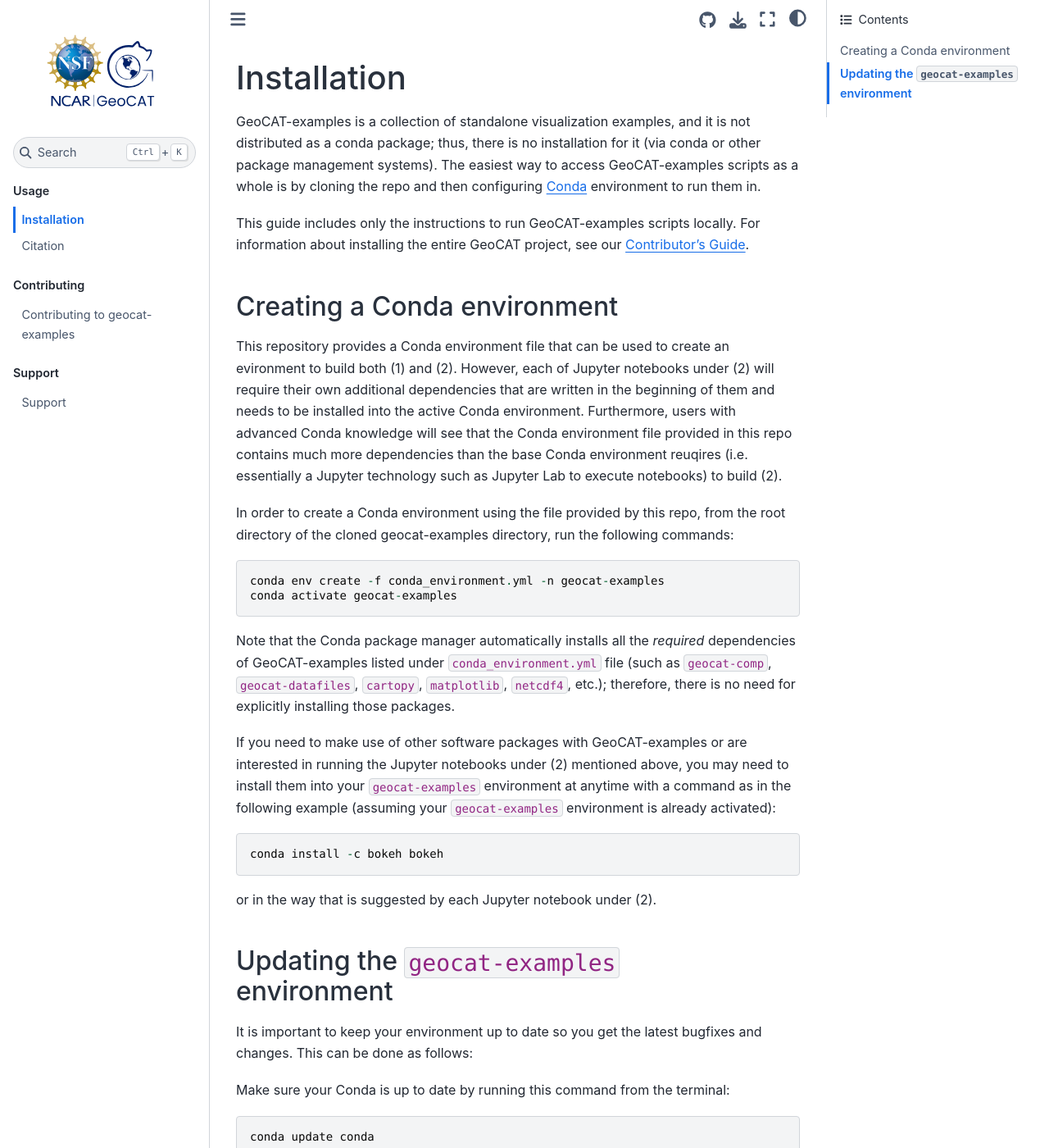
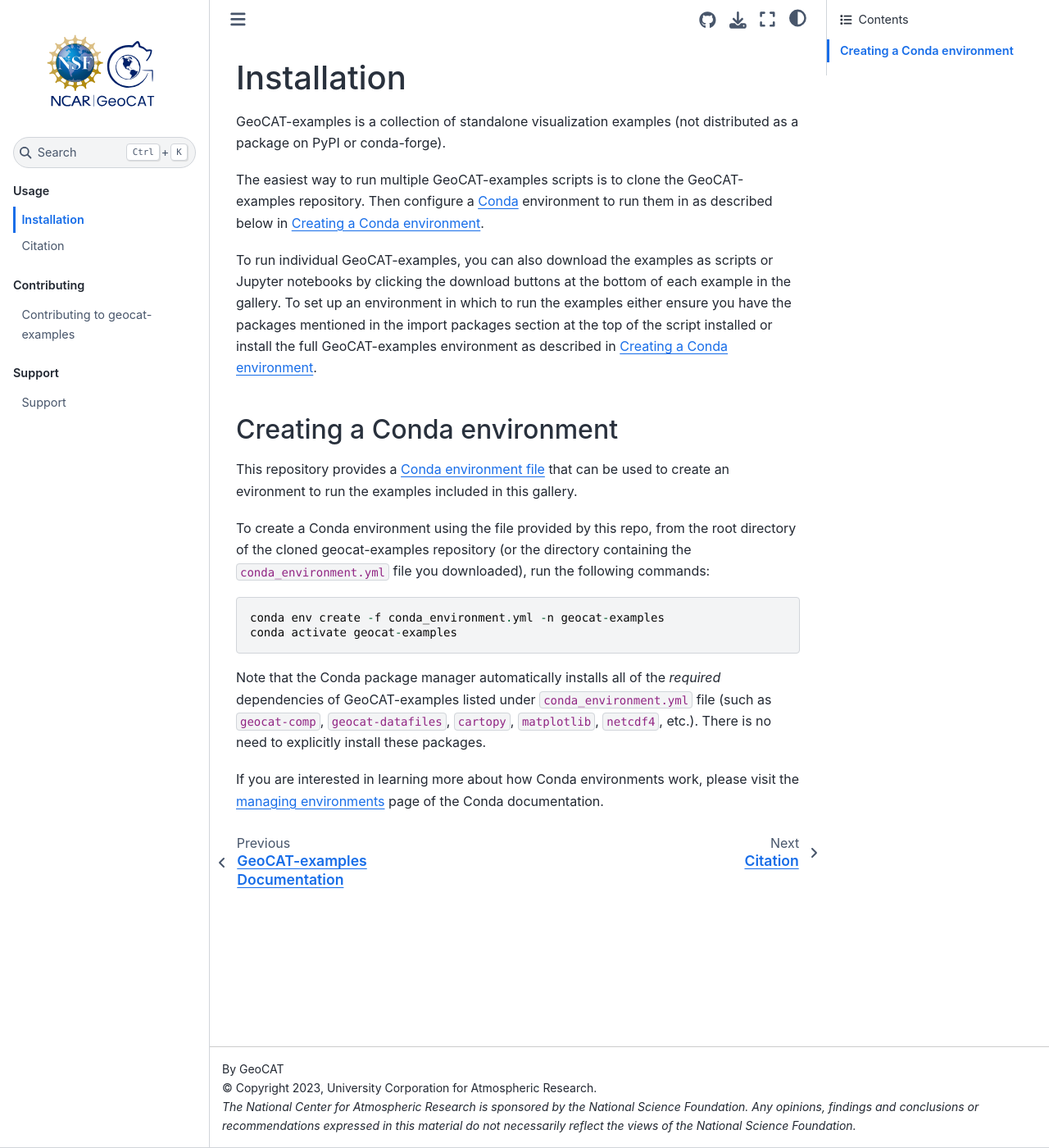
Before and after one commit to NCAR/geocat-examples, a Sphinx documentation site: the page built from docs/install.rst, in a window 1280 px wide and 1400 px high. Shown: the whole window at 82% size. Built offline with Sphinx 7.4.7 and the Sphinx Book theme 1.1.4, drawn with Linux system fonts in a browser that asks for light colours; pages that are not in the unit, such as notebooks, are missing from menus; some of the changed text lies outside the part shown.

Commit message:
Update install.rst for clarity and to remove the broken link

```diff
--- a/docs/install.rst
+++ b/docs/install.rst
@@ -1,66 +1,36 @@
 Installation
 ============
 
-GeoCAT-examples is a collection of standalone visualization examples, and it is not distributed
-as a conda package; thus, there is no installation for it (via conda or other package management systems).
-The easiest way to access GeoCAT-examples scripts as a whole is by cloning the repo and then configuring
-`Conda <http://conda.pydata.org/docs/>`_ environment to run them in.
+GeoCAT-examples is a collection of standalone visualization examples (not distributed
+as a package on PyPI or conda-forge).
 
-This guide includes only the instructions to run GeoCAT-examples scripts locally. For information about installing the
-entire GeoCAT project, see our
-`Contributor's Guide <(https://geocat.ucar.edu/pages/contributing.html)>`_.
+The easiest way to run multiple GeoCAT-examples scripts is to clone the GeoCAT-examples
+repository. Then configure a `Conda <http://conda.pydata.org/docs/>`_ environment to run them in
+as described below in `Creating a Conda environment`_.
+
+To run individual GeoCAT-examples, you can also download the examples as scripts or Jupyter
+notebooks by clicking the download buttons at the bottom of each example in the gallery. To set up
+an environment in which to run the examples either ensure you have the packages mentioned
+in the import packages section at the top of the script installed or install the full GeoCAT-examples
+environment as described in `Creating a Conda environment`_.
 
 Creating a Conda environment
 ----------------------------
 
-This repository provides a Conda environment file that can be used to create an evironment to build
-both (1) and (2). However, each of Jupyter notebooks under (2) will require their own additional
-dependencies that are written in the beginning of them and needs to be installed into the active
-Conda environment. Furthermore, users with advanced Conda knowledge will see that the Conda environment
-file provided in this repo contains much more dependencies than the base Conda environment reuqires (i.e.
-essentially a Jupyter technology such as Jupyter Lab to execute notebooks) to build (2).
+This repository provides a `Conda environment file <https://github.com/NCAR/geocat-examples/blob/main/conda_environment.yml>`_
+that can be used to create an evironment to run the examples included in this gallery.
 
-In order to create a Conda environment using the file provided by this repo, from the root directory of
-the cloned geocat-examples directory, run the following commands::
+To create a Conda environment using the file provided by this repo, from the root directory of
+the cloned geocat-examples repository (or the directory containing the ``conda_environment.yml``
+file you downloaded), run the following commands::
 
     conda env create -f conda_environment.yml -n geocat-examples
     conda activate geocat-examples
 
-Note that the Conda package manager automatically installs all the `required`
+Note that the Conda package manager automatically installs all of the `required`
 dependencies of GeoCAT-examples listed under ``conda_environment.yml`` file (such as ``geocat-comp``,
-``geocat-datafiles``, ``cartopy``, ``matplotlib``, ``netcdf4``, etc.); therefore, there is no need for
-explicitly installing those packages.
-
-If you need to make use of other software packages with GeoCAT-examples or are interested in
-running the Jupyter notebooks under (2) mentioned above, you may need to install them into your
-``geocat-examples`` environment at anytime with a command as in the
-following example (assuming your ``geocat-examples`` environment is already activated)::
-
-    conda install -c bokeh bokeh
-
-or in the way that is suggested by each Jupyter notebook under (2).
-
-
-Updating the ``geocat-examples`` environment
---------------------------------------------
-It is important to keep your environment up to date so you get the latest bugfixes and changes.
-This can be done as follows:
-
-Make sure your Conda is up to date by running this command from the terminal::
-
-    conda update conda
-
-Activate the conda environment you want to update::
-
-    conda activate geocat-examples
-
-Update all packages in the environment::
-
-    conda update --all
-
-Note that this will update all packages to the most recent version that is compatible with the other packages in the
-environment. You may notice with ``conda list`` that not every package in your environment is the latest version.
-This is generally okay.
+``geocat-datafiles``, ``cartopy``, ``matplotlib``, ``netcdf4``, etc.). There is no need to
+explicitly install these packages.
 
 If you are interested in learning more about how Conda environments work, please visit
 the `managing environments <https://docs.conda.io/projects/conda/en/latest/user-guide/tasks/manage-environments.html>`_
```
